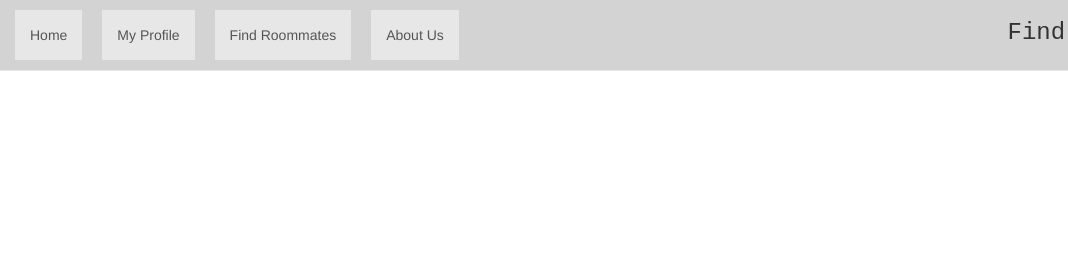
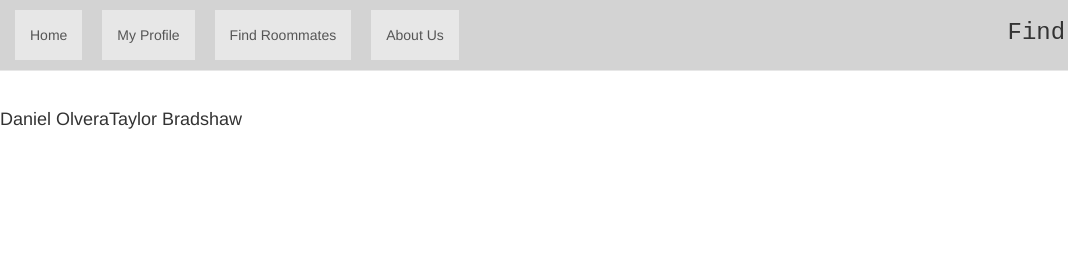
Before and after one commit to daolvera/creative-project, a plain HTML site: page about.html in a window 1280 px wide. Shown: the top 280 px of the page, 0-1068 px from the left. Drawn offline with nearby package versions, Linux system fonts and the light colour scheme.

Commit message:
about me

```diff
--- a/about.html
+++ b/about.html
@@ -29,6 +29,22 @@
           </div>
         </nav>
       </div>
+      <div class ='main-content'>
+        <div class ='about-content'>
+          <div class ='about-image'>
+          </div>
+          <div class ='about-paragraph'>
+            <h4> Daniel Olvera</h4>
+          </div>
+        </div>
+        <div class ='about-content'>
+          <div class ='about-image'>
+          </div>
+          <div class ='about-paragraph'>
+            <h4> Taylor Bradshaw</h4>
+          </div>
+        </div>
+      </div>
       <div class='footer'>
         <div class ='footer-item'>
           <a href ='https://github.com/daolvera/creative-project' target= '_blank'> GitHub Repository </a>
--- a/styles.css
+++ b/styles.css
@@ -48,6 +48,12 @@
 }
 .find-start, .find-end{
   font-family: 'Courier New', monospace;
+}
+.main-content{
+  display: flex;
+}
+.about-content{
+  display: flex;
 }
 
 .footer{
```
